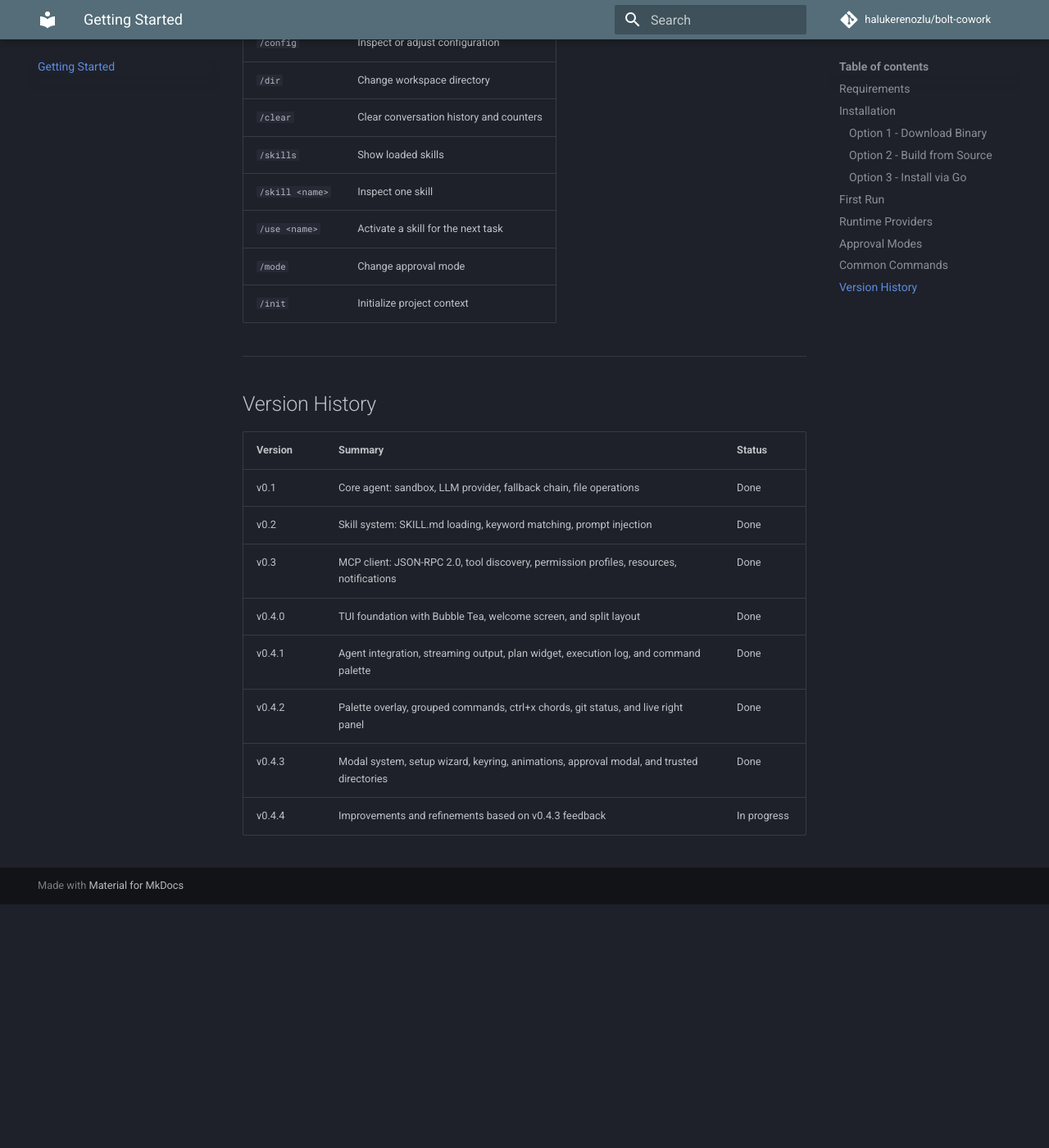
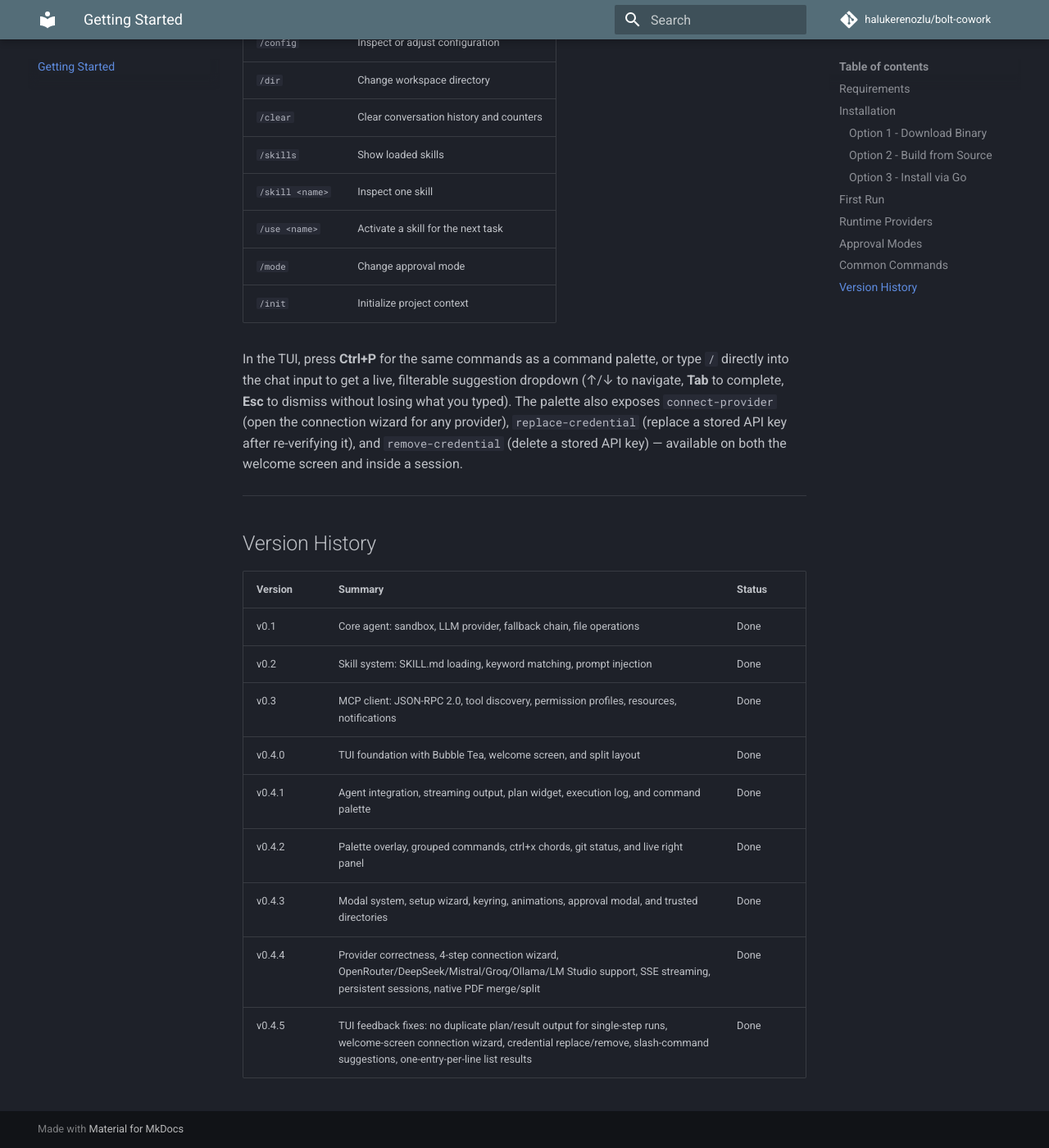
Before and after one commit to halukerenozlu/bolt-cowork, an MkDocs documentation site: the page built from docs/getting-started.md, in a window 1280 px wide and 1400 px high, scrolled down 2677 px. Shown: the whole window at 82% size. Built offline with MkDocs 1.6.1 and Material for MkDocs 9.7.7, drawn with Linux system fonts in a browser that asks for light colours; comment, search, counter and statistics services are not loaded; before the commit the page ends 3780 px from its top, so only the background shows below that.

Commit message:
docs(web): update docs-dev site for v0.4.5
Updated the version banner, version history table, and feature
descriptions on the documentation site and landing page to reflect
v0.4.5: the welcome-screen connection wizard, credential
replace/remove (with persisted "provider selection required" state),
live slash-command suggestions, and one-entry-per-line list results.

Co-Authored-By: Claude Opus 4.6 <noreply@anthropic.com>

```diff
--- a/docs/getting-started.md
+++ b/docs/getting-started.md
@@ -99,6 +99,8 @@ The interactive `/mode build` shortcut maps to `dangerous-only`.
 | `/mode`         | Change approval mode                     |
 | `/init`         | Initialize project context               |
 
+In the TUI, press **Ctrl+P** for the same commands as a command palette, or type `/` directly into the chat input to get a live, filterable suggestion dropdown (↑/↓ to navigate, **Tab** to complete, **Esc** to dismiss without losing what you typed). The palette also exposes `connect-provider` (open the connection wizard for any provider), `replace-credential` (replace a stored API key after re-verifying it), and `remove-credential` (delete a stored API key) — available on both the welcome screen and inside a session.
+
 ---
 
 ## Version History
@@ -112,4 +114,5 @@ The interactive `/mode build` shortcut maps to `dangerous-only`.
 | v0.4.1  | Agent integration, streaming output, plan widget, execution log, and command palette          | Done    |
 | v0.4.2  | Palette overlay, grouped commands, ctrl+x chords, git status, and live right panel            | Done    |
 | v0.4.3  | Modal system, setup wizard, keyring, animations, approval modal, and trusted directories      | Done    |
-| v0.4.4  | Improvements and refinements based on v0.4.3 feedback                                        | In progress |
+| v0.4.4  | Provider correctness, 4-step connection wizard, OpenRouter/DeepSeek/Mistral/Groq/Ollama/LM Studio support, SSE streaming, persistent sessions, native PDF merge/split | Done    |
+| v0.4.5  | TUI feedback fixes: no duplicate plan/result output for single-step runs, welcome-screen connection wizard, credential replace/remove, slash-command suggestions, one-entry-per-line list results | Done    |
```
Also changed, not shown: docs/configuration.md (+6 -0 lines), docs/index.md (+1 -1 lines), docs/landing/index.html (+5 -3 lines).
